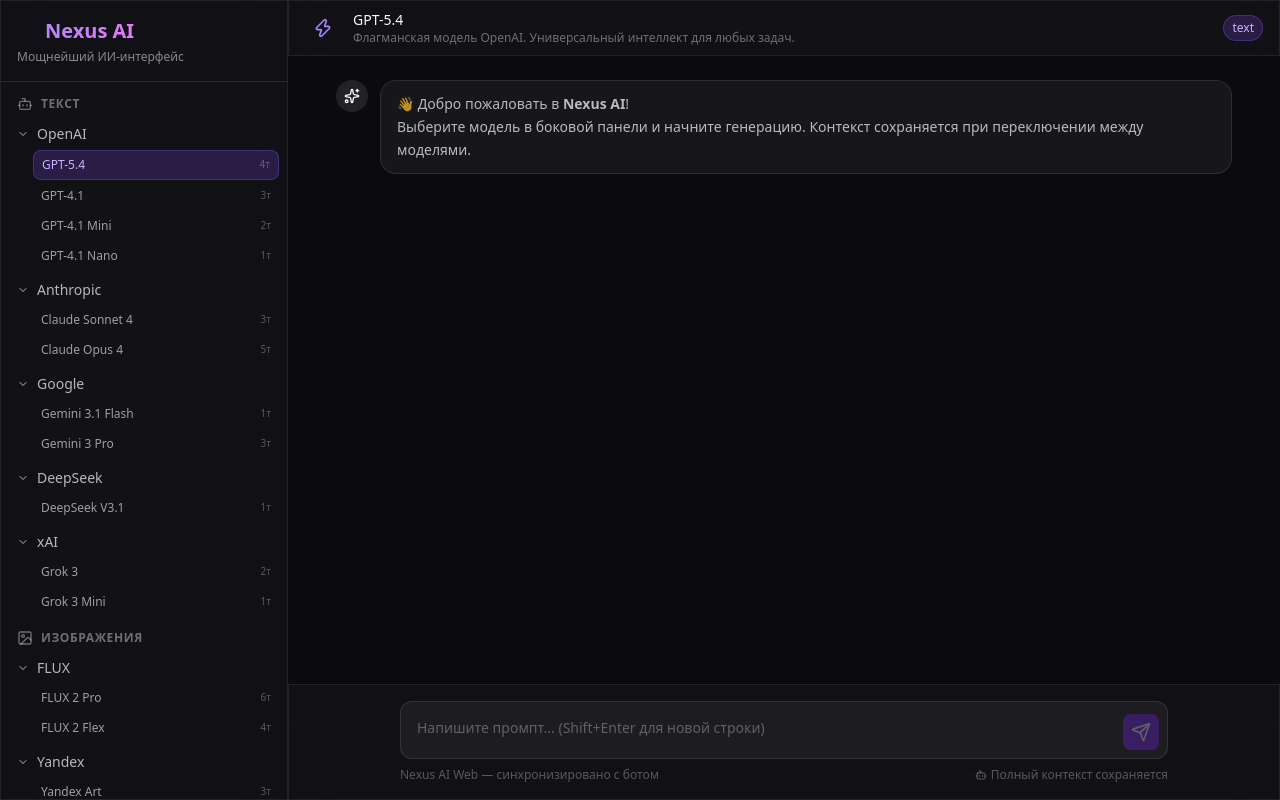
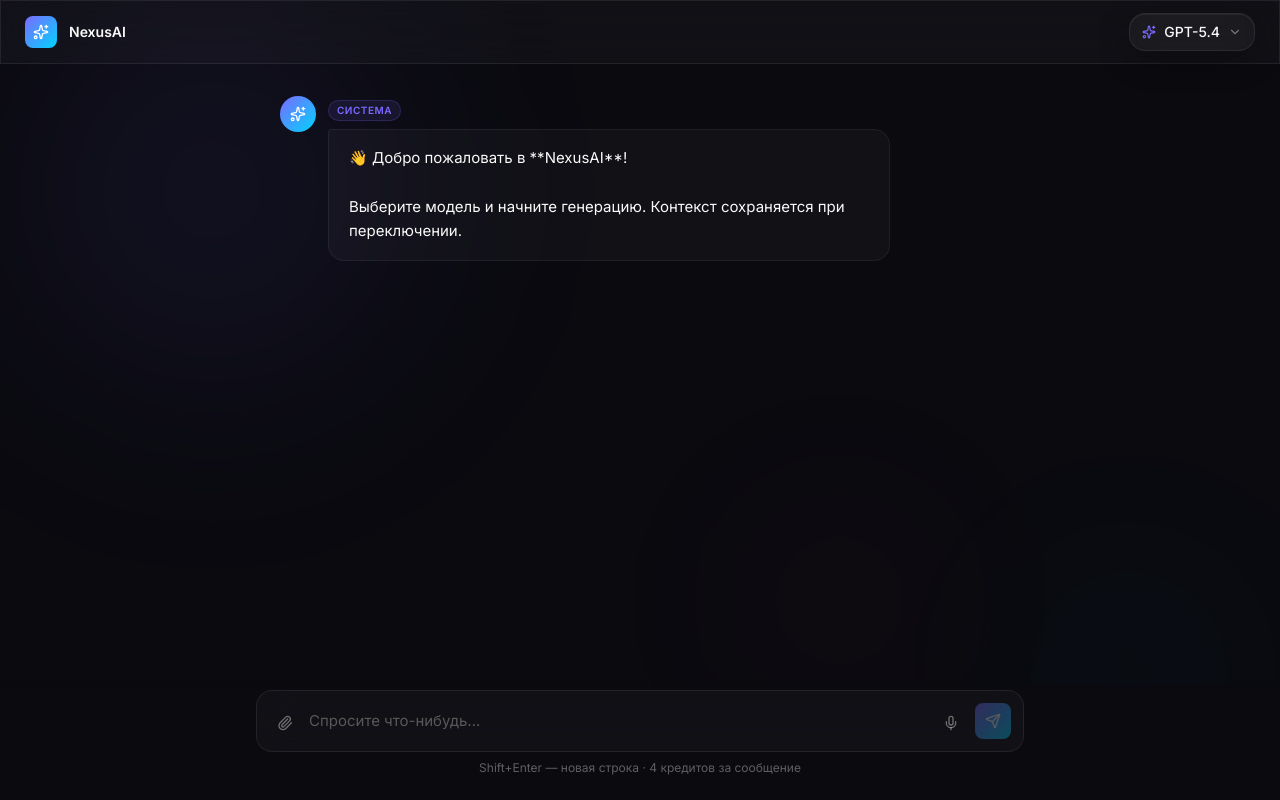
Before and after one commit to shekelstrong/nexus-ai-web, a Next.js app: page / in a window 1280 px wide. Built offline with nearby package versions, Linux system fonts and the light colour scheme.

Commit message:
feat: nebula design — glass panels, ambient bg, model dropdown, unified chat

```diff
--- a/src/app/globals.css
+++ b/src/app/globals.css
@@ -19,6 +19,13 @@
   --color-input: #27272a;
   --color-ring: #a78bfa;
   --radius: 0.75rem;
+
+  /* Nebula design tokens */
+  --color-accent-primary: #7c6aff;
+  --color-accent-secondary: #00d4ff;
+  --color-accent-tertiary: #ff6b9d;
+  --font-display: "Space Grotesk", sans-serif;
+  --font-mono: "JetBrains Mono", monospace;
 }
 
 body {
@@ -27,6 +34,48 @@
   font-feature-settings: "rlig" 1, "calt" 1;
   -webkit-font-smoothing: antialiased;
   -moz-osx-font-smoothing: grayscale;
+  font-family: "Inter", -apple-system, BlinkMacSystemFont, sans-serif;
+}
+
+/* Nebula glass panels */
+.glass-panel {
+  background: rgba(255, 255, 255, 0.03);
+  backdrop-filter: blur(20px) saturate(180%);
+  -webkit-backdrop-filter: blur(20px) saturate(180%);
+  border: 1px solid rgba(255, 255, 255, 0.08);
+  border-radius: 16px;
+  box-shadow:
+    0 8px 32px rgba(0, 0, 0, 0.3),
+    inset 0 1px 0 rgba(255, 255, 255, 0.05);
+  transition: all 0.3s cubic-bezier(0.4, 0, 0.2, 1);
+}
+
+.glass-panel-hover:hover {
+  background: rgba(255, 255, 255, 0.06);
+  border-color: rgba(124, 106, 255, 0.4);
+  box-shadow:
+    0 12px 48px rgba(0, 0, 0, 0.4),
+    0 0 0 1px rgba(124, 106, 255, 0.1),
+    inset 0 1px 0 rgba(255, 255, 255, 0.08);
+  transform: translateY(-1px);
+}
+
+.text-gradient-ai {
+  background: linear-gradient(135deg, #7c6aff 0%, #00d4ff 50%, #ff6b9d 100%);
+  -webkit-background-clip: text;
+  -webkit-text-fill-color: transparent;
+  background-clip: text;
+}
+
+.btn-ai {
+  background: linear-gradient(135deg, #7c6aff, #00d4ff);
+  color: #fff;
+  transition: all 0.2s ease;
+}
+
+.btn-ai:hover {
+  transform: translateY(-1px);
+  box-shadow: 0 8px 24px rgba(124, 106, 255, 0.4);
 }
 
 .glass {
@@ -53,3 +102,138 @@
 .glow-violet {
   box-shadow: 0 0 40px -10px rgba(139, 92, 246, 0.3);
 }
+
+/* Ambient background spheres */
+.bg-ambient {
+  position: fixed;
+  inset: 0;
+  z-index: -1;
+  overflow: hidden;
+  pointer-events: none;
+}
+
+.ambient-sphere {
+  position: absolute;
+  border-radius: 50%;
+  filter: blur(80px);
+  animation: float-glow 18s ease-in-out infinite;
+}
+
+.sphere-1 {
+  width: 600px;
+  height: 600px;
+  background: radial-gradient(circle, rgba(124, 106, 255, 0.18), transparent 70%);
+  top: -10%;
+  left: -10%;
+}
+
+.sphere-2 {
+  width: 500px;
+  height: 500px;
+  background: radial-gradient(circle, rgba(0, 212, 255, 0.12), transparent 70%);
+  bottom: -10%;
+  right: -10%;
+  animation-delay: -6s;
+}
+
+.sphere-3 {
+  width: 400px;
+  height: 400px;
+  background: radial-gradient(circle, rgba(255, 107, 157, 0.1), transparent 70%);
+  top: 50%;
+  left: 50%;
+  transform: translate(-50%, -50%);
+  animation-delay: -12s;
+}
+
+@keyframes float-glow {
+  0%, 100% {
+    transform: translate(0, 0) scale(1);
+    opacity: 0.35;
+  }
+  33% {
+    transform: translate(40px, -30px) scale(1.1);
+    opacity: 0.55;
+  }
+  66% {
+    transform: translate(-30px, 40px) scale(0.9);
+    opacity: 0.25;
+  }
+}
+
+@keyframes fade-in-up {
+  from {
+    opacity: 0;
+    transform: translateY(16px);
+  }
+  to {
+    opacity: 1;
+    transform: translateY(0);
+  }
+}
+
+.animate-fade-in-up {
+  animation: fade-in-up 0.4s cubic-bezier(0.4, 0, 0.2, 1) both;
+}
+
+@keyframes dot-pulse {
+  0%, 60%, 100% {
+    transform: translateY(0);
+    opacity: 0.4;
+  }
+  30% {
+    transform: translateY(-8px);
+    opacity: 1;
+  }
+}
+
+.loading-dots {
+  display: inline-flex;
+  gap: 4px;
+}
+
+.loading-dots span {
+  width: 7px;
+  height: 7px;
+  border-radius: 50%;
+  background: #7c6aff;
+  animation: dot-pulse 1.4s ease-in-out infinite;
+}
+
+.loading-dots span:nth-child(2) {
+  animation-delay: 0.2s;
+}
+
+.loading-dots span:nth-child(3) {
+  animation-delay: 0.4s;
+}
+
+::selection {
+  background: rgba(124, 106, 255, 0.3);
+  color: #fff;
+}
+
+::-webkit-scrollbar {
+  width: 10px;
+  height: 10px;
+}
+
+::-webkit-scrollbar-track {
+  background: transparent;
+}
+
+::-webkit-scrollbar-thumb {
+  background: rgba(255, 255, 255, 0.06);
+  border-radius: 10px;
+}
+
+::-webkit-scrollbar-thumb:hover {
+  background: rgba(255, 255, 255, 0.12);
+}
+
+@media (prefers-reduced-motion: reduce) {
+  *, *::before, *::after {
+    animation-duration: 0.001ms !important;
+    transition-duration: 0.001ms !important;
+  }
+}
--- a/src/app/layout.tsx
+++ b/src/app/layout.tsx
@@ -2,8 +2,8 @@
 import "./globals.css";
 
 export const metadata: Metadata = {
-  title: "Nexus AI — Генерация контента",
-  description: "Мощнейший ИИ-интерфейс: текст, изображения, видео. Работаем на Polza AI, OpenRouter, Google, ByteDance.",
+  title: "NexusAI — единый интерфейс к лучшим нейросетям",
+  description: "NexusAI — премиальная платформа доступа к GPT-4o, Claude, Gemini и другим моделям с синхронизацией Telegram.",
 };
 
 export default function RootLayout({
@@ -13,7 +13,12 @@
 }>) {
   return (
     <html lang="ru" className="dark">
-      <body className="antialiased bg-[#0a0a0f] text-white min-h-screen">
+      <head>
+        <link rel="preconnect" href="https://fonts.googleapis.com" />
+        <link rel="preconnect" href="https://fonts.gstatic.com" crossOrigin="anonymous" />
+        <link href="https://fonts.googleapis.com/css2?family=Inter:wght@300;400;500;600;700;800;900&family=Space+Grotesk:wght@500;600;700&family=JetBrains+Mono:wght@400;500&display=swap" rel="stylesheet" />
+      </head>
+      <body className="antialiased min-h-screen">
         {children}
       </body>
     </html>
--- a/src/app/page.tsx
+++ b/src/app/page.tsx
@@ -1,9 +1,13 @@
 import ChatInterface from "@/components/chat-interface";
+import { AmbientBackground } from "@/components/ambient-background";
 
 export default function Home() {
   return (
-    <main className="flex h-screen w-full overflow-hidden">
-      <ChatInterface />
-    </main>
+    <>
+      <AmbientBackground />
+      <main className="flex h-screen w-full overflow-hidden relative">
+        <ChatInterface />
+      </main>
+    </>
   );
 }
--- /dev/null
+++ b/src/components/ambient-background.tsx
@@ -0,0 +1,11 @@
+"use client";
+
+export function AmbientBackground() {
+  return (
+    <div className="bg-ambient" aria-hidden>
+      <div className="ambient-sphere sphere-1" />
+      <div className="ambient-sphere sphere-2" />
+      <div className="ambient-sphere sphere-3" />
+    </div>
+  );
+}
--- a/src/components/chat-interface.tsx
+++ b/src/components/chat-interface.tsx
@@ -1,11 +1,8 @@
 "use client";
 
 import { useState, useRef, useEffect } from "react";
-import { motion, AnimatePresence } from "framer-motion";
-import { Send, Image, Video, Loader2, Bot, User, Sparkles, Zap } from "lucide-react";
-import ModelSelector from "./model-selector";
-import MessageBubble from "./message-bubble";
-import { MODEL_CATALOG, getCategoryByModelId, ALL_MODELS } from "@/data/models";
+import { ChevronDown, Send, Sparkles, Loader2, Paperclip, Mic } from "lucide-react";
+import { ALL_MODELS, getCategoryByModelId } from "@/data/models";
 
 interface Message {
   id: string;
@@ -13,24 +10,29 @@
   content: string;
   imageUrl?: string;
   videoUrl?: string;
-  modelId?: string;
   modelName?: string;
   isLoading?: boolean;
 }
 
+function getModelNameById(id: string): string {
+  const model = ALL_MODELS.find((m) => m.id === id);
+  return model?.name || id;
+}
+
 export default function ChatInterface() {
+  const [selectedModel, setSelectedModel] = useState("openai/gpt-5.4");
   const [messages, setMessages] = useState<Message[]>([
     {
       id: "welcome",
-      role: "system",
+      role: "assistant",
       content:
-        "👋 Добро пожаловать в **Nexus AI**!\n\nВыберите модель в боковой панели и начните генерацию. Контекст сохраняется при переключении между моделями.",
+        "👋 Добро пожаловать в **NexusAI**!\n\nВыберите модель и начните генерацию. Контекст сохраняется при переключении.",
+      modelName: "Система",
     },
   ]);
   const [input, setInput] = useState("");
-  const [selectedModel, setSelectedModel] = useState("openai/gpt-5.4");
   const [isGenerating, setIsGenerating] = useState(false);
-  const [showSidebar, setShowSidebar] = useState(true);
+  const [modelDropdownOpen, setModelDropdownOpen] = useState(false);
   const messagesEndRef = useRef<HTMLDivElement>(null);
   const textareaRef = useRef<HTMLTextAreaElement>(null);
 
@@ -46,12 +48,11 @@
     const el = textareaRef.current;
     if (el) {
       el.style.height = "auto";
-      el.style.height = el.scrollHeight + "px";
+      el.style.height = Math.min(el.scrollHeight, 192) + "px";
     }
   }, [input]);
 
-  const handleSubmit = async (e?: React.FormEvent) => {
-    e?.preventDefault();
+  const handleSubmit = async () => {
     if (!input.trim() || isGenerating) return;
 
     const userMsg: Message = {
@@ -64,8 +65,7 @@
       id: (Date.now() + 1).toString(),
       role: "assistant",
       content: "",
-      modelId: selectedModel,
-      modelName: ALL_MODELS.find((m) => m.id === selectedModel)?.name || selectedModel,
+      modelName: getModelNameById(selectedModel),
       isLoading: true,
     };
 
@@ -75,6 +75,11 @@
 
     try {
       const category = getCategoryByModelId(selectedModel);
+      const history = [...messages, userMsg].filter((m) => m.role !== "system").map((m) => ({
+        role: m.role,
+        content: m.content,
+      }));
+
       const res = await fetch("/api/generate", {
         method: "POST",
         headers: { "Content-Type": "application/json" },
@@ -82,10 +87,7 @@
           model: selectedModel,
           category,
           prompt: input,
-          messages: [...messages, userMsg].map((m) => ({
-            role: m.role === "system" ? "system" : m.role,
-            content: m.content,
-          })),
+          messages: history,
         }),
       });
 
@@ -97,18 +99,18 @@
             ? {
                 ...m,
                 isLoading: false,
-                content: data.text || data.error || "Нет ответа",
+                content: data.text || data.error || data.message || "Нет ответа",
                 imageUrl: data.imageUrl,
                 videoUrl: data.videoUrl,
               }
             : m
         )
       );
-    } catch (err) {
+    } catch (err: any) {
       setMessages((prev) =>
         prev.map((m) =>
           m.id === assistantMsg.id
-            ? { ...m, isLoading: false, content: "❌ Ошибка сети. Попробуйте снова." }
+            ? { ...m, isLoading: false, content: "❌ " + (err.message || "Ошибка сети") }
             : m
         )
       );
@@ -124,112 +126,212 @@
     }
   };
 
+  const modelList = ALL_MODELS;
+
   return (
-    <div className="flex h-screen w-full bg-[#0a0a0f]">
-      {/* Sidebar */}
-      <AnimatePresence>
-        {showSidebar && (
-          <motion.aside
-            initial={{ x: -300, opacity: 0 }}
-            animate={{ x: 0, opacity: 1 }}
-            exit={{ x: -300, opacity: 0 }}
-            className="w-72 glass border-r border-white/10 flex flex-col overflow-y-auto"
+    <div className="flex flex-col h-screen w-full relative">
+      {/* Top bar */}
+      <div className="flex items-center justify-between px-6 py-3 border-b border-white/[0.06] glass">
+        <div className="flex items-center gap-3">
+          <div
+            className="w-8 h-8 rounded-lg flex items-center justify-center"
+            style={{ background: "linear-gradient(135deg, #7c6aff, #00d4ff)" }}
           >
-            <div className="p-4 border-b border-white/10">
-              <h1 className="text-xl font-bold gradient-text flex items-center gap-2">
-                <Sparkles className="w-5 h-5" />
-                Nexus AI
-              </h1>
-              <p className="text-xs text-white/50 mt-1">Мощнейший ИИ-интерфейс</p>
+            <Sparkles className="w-4 h-4 text-white" />
+          </div>
+          <span className="font-semibold text-sm">NexusAI</span>
         </div>
 
-            <ModelSelector
-              selected={selectedModel}
-              onSelect={(id) => {
-                setSelectedModel(id);
-                const model = ALL_MODELS.find((m) => m.id === id);
-                setMessages((prev) => [
-                  ...prev,
-                  {
-                    id: Date.now().toString(),
-                    role: "system",
-                    content: `🔄 **Модель переключена:** ${model?.name || id}\n\nКонтекст сохранён. Продолжайте диалог.`,
-                  },
-                ]);
+        {/* Model selector dropdown */}
+        <div className="relative">
+          <button
+            onClick={() => setModelDropdownOpen((o) => !o)}
+            className="flex items-center gap-2 px-3 py-2 rounded-lg text-sm glass-panel glass-panel-hover"
+          >
+            <Sparkles className="w-3.5 h-3.5 text-[color:var(--color-accent-primary)]" />
+            <span className="font-medium">{getModelNameById(selectedModel)}</span>
+            <ChevronDown className="w-3.5 h-3.5 text-white/40" />
+          </button>
+
+          {modelDropdownOpen && (
+            <div
+              className="absolute right-0 top-full mt-2 w-80 p-2 rounded-xl z-50"
+              style={{
+                background: "rgba(18,18,26,0.96)",
+                backdropFilter: "blur(24px)",
+                border: "1px solid rgba(255,255,255,0.1)",
+                boxShadow: "0 20px 60px rgba(0,0,0,0.5)",
+                maxHeight: "60vh",
+                overflowY: "auto",
               }}
-            />
-          </motion.aside>
+            >
+              {modelList.map((m) => (
+                <button
+                  key={m.id}
+                  onClick={() => {
+                    setSelectedModel(m.id);
+                    setModelDropdownOpen(false);
+                  }}
+                  className={`w-full flex items-center justify-between gap-2 p-3 rounded-lg text-left transition-colors text-sm ${
+                    m.id === selectedModel
+                      ? "bg-[rgba(124,106,255,0.12)] border border-[rgba(124,106,255,0.25)]"
+                      : "hover:bg-white/[0.05] border border-transparent"
+                  }`}
+                >
+                  <div className="flex-1 min-w-0">
+                    <div className="font-medium truncate">{m.name}</div>
+                    <div className="text-xs text-white/45 truncate">{m.description?.substring(0, 55) || ""}</div>
+                  </div>
+                  <span
+                    className="text-xs font-medium shrink-0"
+                    style={{ color: "var(--color-accent-secondary)" }}
+                  >
+                    {m.cost} cr
+                  </span>
+                </button>
+              ))}
+            </div>
           )}
-      </AnimatePresence>
-
-      {/* Main Chat */}
-      <div className="flex-1 flex flex-col min-w-0">
-        {/* Header */}
-        <header className="h-14 glass border-b border-white/10 flex items-center px-4 gap-3">
-          <button
-            onClick={() => setShowSidebar(!showSidebar)}
-            className="p-2 rounded-lg hover:bg-white/10 transition"
-          >
-            <Zap className="w-5 h-5 text-violet-400" />
-          </button>
-          <div className="flex-1">
-            <div className="text-sm font-medium">
-              {ALL_MODELS.find((m) => m.id === selectedModel)?.name || selectedModel}
-            </div>
-            <div className="text-xs text-white/40">
-              {ALL_MODELS.find((m) => m.id === selectedModel)?.description}
         </div>
       </div>
-          <div className="flex items-center gap-2">
-            <span className="text-xs px-2 py-1 rounded-full bg-violet-500/20 text-violet-300 border border-violet-500/30">
-              {getCategoryByModelId(selectedModel).replace("gen_", "")}
-            </span>
-          </div>
-        </header>
 
       {/* Messages */}
-        <div className="flex-1 overflow-y-auto px-4 py-6 space-y-6">
-          {messages.map((msg) => (
-            <MessageBubble key={msg.id} message={msg} />
+      <div className="flex-1 overflow-y-auto">
+        <div className="max-w-3xl mx-auto px-6 py-8 space-y-6">
+          {messages.map((msg, i) => (
+            <MessageBubble key={msg.id} message={msg} isFirst={i === 0} />
           ))}
           <div ref={messagesEndRef} />
         </div>
+      </div>
 
       {/* Input */}
-        <div className="p-4 glass border-t border-white/10">
-          <form onSubmit={handleSubmit} className="max-w-3xl mx-auto">
-            <div className="relative flex items-end gap-2 bg-white/5 border border-white/10 rounded-xl p-2 focus-within:border-violet-500/50 focus-within:ring-1 focus-within:ring-violet-500/20 transition-all">
+      <div className="px-6 pb-6 pt-2" style={{ background: "linear-gradient(to top, #0a0a0f, #0a0a0f 95%, transparent)" }}>
+        <div className="max-w-3xl mx-auto">
+          <div className="flex items-end gap-2 p-3 rounded-2xl transition-all"
+            style={{
+              background: "rgba(255,255,255,0.03)",
+              border: "1px solid rgba(255,255,255,0.08)",
+              backdropFilter: "blur(16px)",
+            }}
+          >
+            <button className="p-2 text-white/40 hover:text-white/80 transition-colors">
+              <Paperclip className="w-4 h-4" />
+            </button>
             <textarea
               ref={textareaRef}
               value={input}
               onChange={(e) => setInput(e.target.value)}
               onKeyDown={handleKeyDown}
-                placeholder="Напишите промпт... (Shift+Enter для новой строки)"
-                className="flex-1 bg-transparent text-sm text-white placeholder-white/30 resize-none outline-none min-h-[40px] max-h-[200px] py-2 px-2"
               rows={1}
+              placeholder="Спросите что-нибудь..."
               disabled={isGenerating}
+              className="flex-1 bg-transparent outline-none resize-none text-[15px] leading-6 placeholder:text-white/30 max-h-48 py-1.5"
             />
+            <button className="p-2 text-white/40 hover:text-white/80 transition-colors">
+              <Mic className="w-4 h-4" />
+            </button>
             <button
-                type="submit"
-                disabled={isGenerating || !input.trim()}
-                className="p-2 rounded-lg bg-violet-600 hover:bg-violet-500 disabled:opacity-30 disabled:cursor-not-allowed transition-all shrink-0"
+              onClick={handleSubmit}
+              disabled={!input.trim() || isGenerating}
+              className="w-9 h-9 rounded-lg flex items-center justify-center btn-ai disabled:opacity-30 disabled:cursor-not-allowed"
             >
               {isGenerating ? (
-                  <Loader2 className="w-5 h-5 animate-spin" />
+                <Loader2 className="w-4 h-4 animate-spin" />
               ) : (
-                  <Send className="w-5 h-5" />
+                <Send className="w-4 h-4" />
               )}
             </button>
           </div>
-            <div className="flex justify-between items-center mt-2 text-xs text-white/30">
-              <span>Nexus AI Web — синхронизировано с ботом</span>
-              <span className="flex items-center gap-1">
-                <Bot className="w-3 h-3" /> Полный контекст сохраняется
-              </span>
+          <div className="text-center text-xs text-white/35 mt-2">
+            Shift+Enter — новая строка · {ALL_MODELS.find((m) => m.id === selectedModel)?.cost || 0} кредитов за сообщение
           </div>
-          </form>
         </div>
       </div>
     </div>
   );
 }
+
+function MessageBubble({
+  message,
+  isFirst,
+}: {
+  message: Message;
+  isFirst: boolean;
+}) {
+  const isUser = message.role === "user";
+  const isAssistant = message.role === "assistant";
+
+  if (isUser) {
+    return (
+      <div className="flex justify-end animate-fade-in-up">
+        <div
+          className="max-w-[75%] px-4 py-3 rounded-2xl rounded-br-sm text-[15px] leading-relaxed"
+          style={{
+            background: "linear-gradient(135deg, rgba(124,106,255,0.18), rgba(124,106,255,0.08))",
+            border: "1px solid rgba(124,106,255,0.25)",
+            backdropFilter: "blur(8px)",
+          }}
+        >
+          {message.content}
+        </div>
+      </div>
+    );
+  }
+
+  if (isAssistant || message.role === "system") {
+    return (
+      <div className="flex gap-3 animate-fade-in-up">
+        <div
+          className="w-9 h-9 rounded-full shrink-0 flex items-center justify-center"
+          style={{ background: "linear-gradient(135deg, #7c6aff, #00d4ff)" }}
+        >
+          <Sparkles className="w-4 h-4 text-white" />
+        </div>
+        <div className="max-w-[78%]">
+          {message.modelName && (
+            <div
+              className="inline-flex items-center gap-1 px-2 py-0.5 mb-2 rounded text-[10px] font-semibold uppercase tracking-wider"
+              style={{
+                background: "rgba(124,106,255,0.1)",
+                border: "1px solid rgba(124,106,255,0.2)",
+                color: "#7c6aff",
+              }}
+            >
+              {message.modelName}
+            </div>
+          )}
+
+          {message.isLoading ? (
+            <div className="glass-panel px-5 py-4 rounded-2xl rounded-tl-sm">
+              <div className="loading-dots">
+                <span />
+                <span />
+                <span />
+              </div>
+            </div>
+          ) : (
+            <div
+              className="px-5 py-4 rounded-2xl rounded-tl-sm text-[15px] leading-relaxed whitespace-pre-wrap"
+              style={{
+                background: "rgba(255,255,255,0.03)",
+                border: "1px solid rgba(255,255,255,0.06)",
+                backdropFilter: "blur(12px)",
+              }}
+            >
+              {message.imageUrl && (
+                <img src={message.imageUrl} alt="Generated" className="rounded-lg mt-2 max-w-full" />
+              )}
+              {message.videoUrl && (
+                <video src={message.videoUrl} controls className="rounded-lg mt-2 max-w-full" />
+              )}
+              {message.content}
+            </div>
+          )}
+        </div>
+      </div>
+    );
+  }
+
+  return null;
+}
```
Lines whose indentation alone changed are shown as unchanged.
